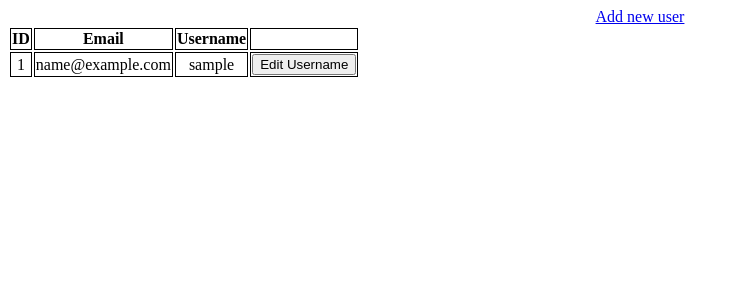
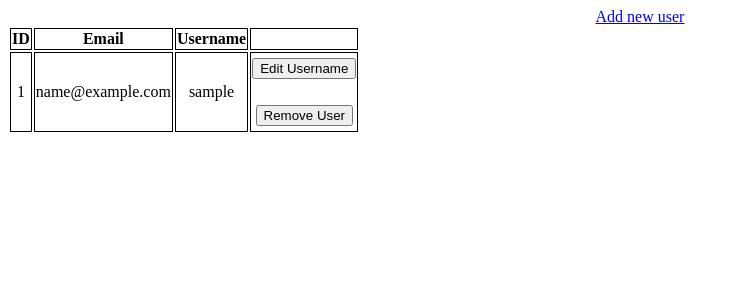
Before and after one commit to AaaSsHhUu/sql-backend-mini-project, a Node server app: page /user in a window 1280 px wide. Shown: the top 300 px of the page, without its empty margins (0-738 px from the left). Run offline with Node 20, Linux system fonts and the light colour scheme; tables that the repository leaves empty hold one stand-in row (values such as "Sample post").

Commit message:
Added delete user feature

```diff
--- a/index.js
+++ b/index.js
@@ -122,6 +122,44 @@ app.post("/user",(req,res)=>{
 })
 
 // Delete a user if they have entered correct email and password
+app.get("/user/:id/delete",(req,res)=>{
+  let { id } = req.params;
+  let q = `SELECT * FROM user WHERE id = '${id}'`;
+  connection.query(q,(err,result)=>{
+    let data = result[0];
+    console.log(data);
+    res.render("delete.ejs",{data});
+  })
+})
+
+app.delete("/user/:id",(req,res)=>{
+  let {id} = req.params;
+  let q =  `SELECT * FROM user WHERE id = '${id}'`;
+  let {userEmail,userPass} = req.body;
+  try{
+    connection.query(q,(err,result)=>{
+      if(err) throw err;
+      let data = result[0];
+      let q = `DELETE FROM user where id='${id}'`;
+
+      if(userPass === data.password && userEmail === data.email){
+        connection.query(q,(err,result)=>{
+          if(err) throw err;
+          res.redirect("/user");
+        })
+      }
+      else{
+        // console.log(userEmail,userPass,data.email,data.password);
+        res.send("Invalid Email Or Password");
+      }
+    })
+  }
+  catch(err){
+    res.send("Some error occured in DB");
+  }
+
+})
+
 
 
 app.listen("8080", ()=>{
--- a/views/showusers.ejs
+++ b/views/showusers.ejs
@@ -10,6 +10,9 @@
         }
         body{
             text-align: center;
+        }
+        button{
+            margin: 4px 0;
         }
     </style>
 </head>
@@ -31,6 +34,10 @@
                     <form action="/user/<%= data.id %>/edit" method="get">
                         <button>Edit Username</button>
                     </form>
+                    <br>
+                    <form action="/user/<%= data.id %>/delete" method="get">
+                        <button>Remove User</button>
+                    </form>
                 </td>
             </tr>
         <% } %>
```
Also changed, not shown: views/delete.ejs (added, +21 -0 lines).
